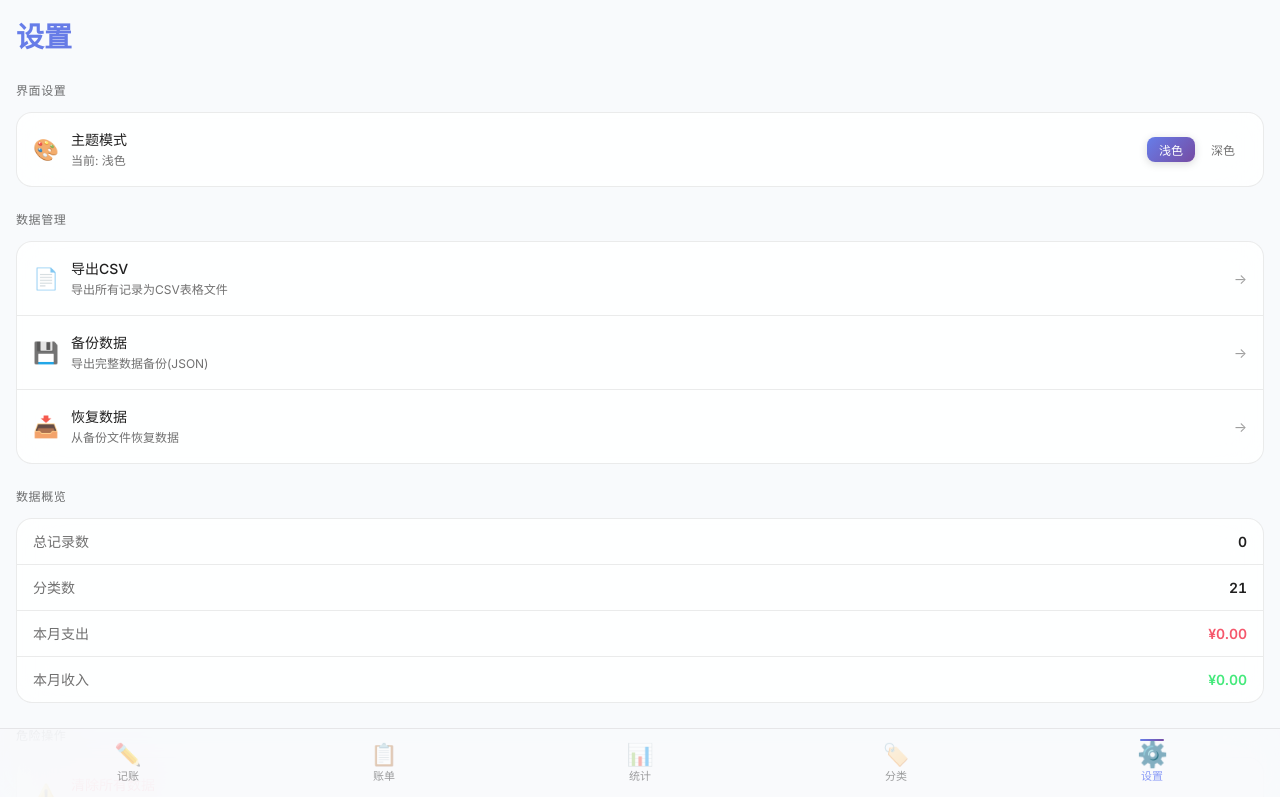
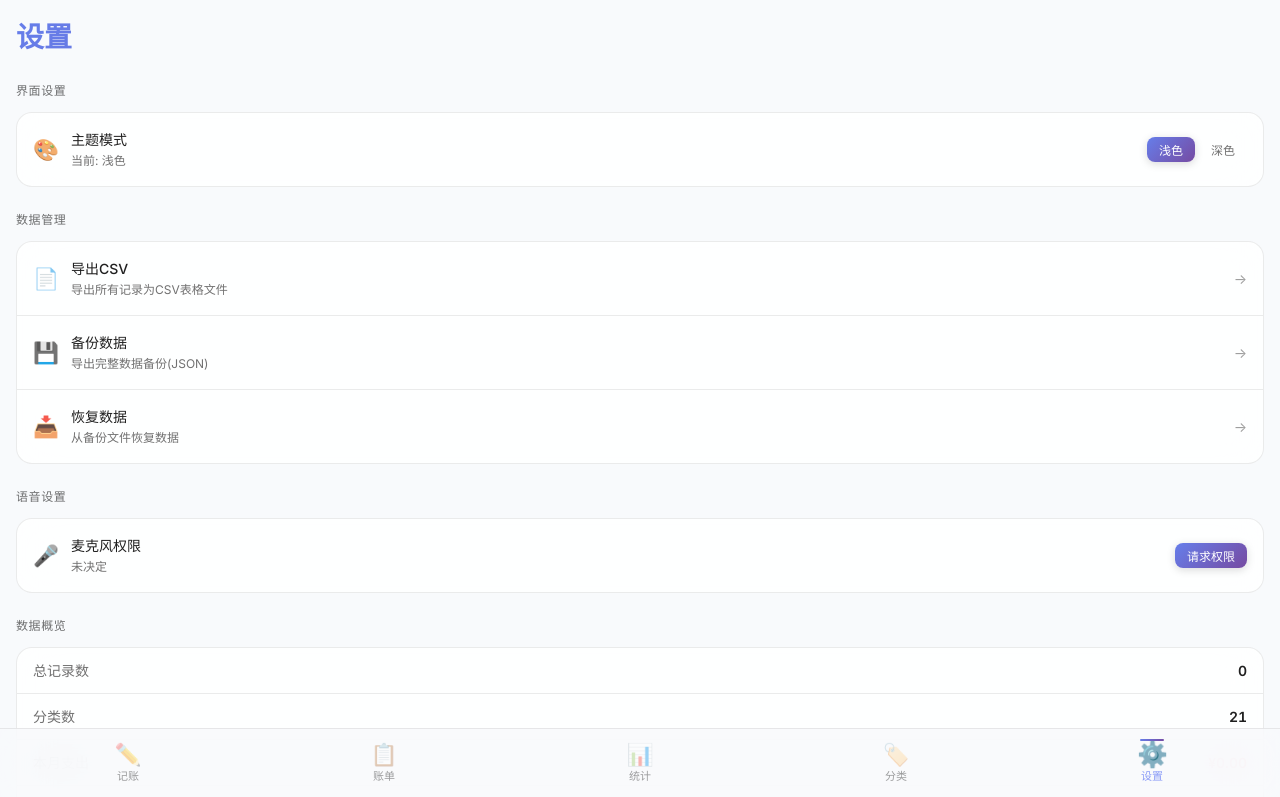
Before and after one commit to llxuk729/pwaBookkeeping, a Vue app: page /#/settings in a window 1280 px wide. Shown: the top 797 px of the page. Built offline with nearby package versions, Linux system fonts and the light colour scheme.

Commit message:
feat: 设置显示权限

```diff
--- a/package.json
+++ b/package.json
@@ -1,7 +1,7 @@
 {
   "name": "pwabookkeeping",
   "private": true,
-  "version": "1.3.0",
+  "version": "1.3.1",
   "type": "module",
   "scripts": {
     "dev": "vite",
--- a/src/speech-engine/platform-detect.js
+++ b/src/speech-engine/platform-detect.js
@@ -125,17 +125,23 @@ export async function checkMicrophonePermission() {
 export async function requestMicrophonePermission() {
   try {
     if (navigator.mediaDevices && navigator.mediaDevices.getUserMedia) {
+      // Check if we're in a secure context
+      if (!window.isSecureContext) {
+        return false
+      }
+
       const stream = await navigator.mediaDevices.getUserMedia({
         audio: {
           echoCancellation: true,
-          noiseSuppression: true
+          noiseSuppression: true,
+          sampleRate: 16000
         }
       })
       stream.getTracks().forEach(track => track.stop())
       return true
     }
   } catch (err) {
-    console.warn('Microphone permission request failed:', err)
+    // Error handling is done by the caller
   }
   return false
 }
--- a/src/speech-engine/providers/SpeechRecognitionProvider.js
+++ b/src/speech-engine/providers/SpeechRecognitionProvider.js
@@ -65,6 +65,12 @@ export class SpeechRecognitionProvider extends SpeechProvider {
   }
 
   async _doInitialize() {
+    // Check if we're in a secure context
+    if (!window.isSecureContext) {
+      this._status = EngineStatus.ERROR
+      throw new Error('需要在 HTTPS 或 localhost 环境下才能使用麦克风')
+    }
+
     // Request microphone permission first
     const hasPermission = await requestMicrophonePermission()
     if (!hasPermission) {
@@ -72,7 +78,7 @@ export class SpeechRecognitionProvider extends SpeechProvider {
       if (isIOSPWA()) {
         throw new Error('iOS PWA 不支持 Web Speech API，请使用 Whisper 引擎或在 Safari 中打开')
       }
-      throw new Error('麦克风权限被拒绝')
+      throw new Error('麦克风权限被拒绝。请在浏览器设置中允许访问麦克风，或在系统设置中检查应用权限。')
     }
 
     // Create SpeechRecognition instance
--- a/src/speech-engine/providers/WhisperProvider.js
+++ b/src/speech-engine/providers/WhisperProvider.js
@@ -128,7 +128,11 @@ export class WhisperProvider extends SpeechProvider {
     try {
       const hasPermission = await requestMicrophonePermission()
       if (!hasPermission) {
-        throw new Error('麦克风权限被拒绝')
+        // Check if we're in a secure context
+        if (!window.isSecureContext) {
+          throw new Error('需要在 HTTPS 或 localhost 环境下才能使用麦克风')
+        }
+        throw new Error('麦克风权限被拒绝。请在浏览器设置中允许访问麦克风，或在系统设置中检查应用权限。')
       }
 
       // Get audio stream
--- a/src/views/SettingsView.vue
+++ b/src/views/SettingsView.vue
@@ -51,6 +51,27 @@
           <span class="setting-arrow">→</span>
         </div>
         <input ref="fileInputRef" type="file" accept=".json" style="display:none" @change="handleImportBackup" />
+      </div>
+    </div>
+
+    <!-- Voice Settings -->
+    <div class="settings-section">
+      <div class="section-header"><span class="section-title">语音设置</span></div>
+      <div class="card settings-card">
+        <div class="setting-item">
+          <span class="setting-icon">🎤</span>
+          <div class="setting-content">
+            <div class="setting-title">麦克风权限</div>
+            <div class="setting-desc">{{ micPermissionStatus }}</div>
+          </div>
+          <button
+            class="btn btn-sm"
+            :class="micPermissionStatus === '已授予' ? 'btn-ghost' : 'btn-primary'"
+            @click="checkAndRequestMicPermission"
+            :disabled="checkingPermission">
+            {{ checkingPermission ? '检查中...' : (micPermissionStatus === '已授予' ? '已授权' : '请求权限') }}
+          </button>
+        </div>
       </div>
     </div>
 
@@ -111,6 +132,7 @@ import { useRecordsStore } from '../stores/records.js'
 import { useCategoriesStore } from '../stores/categories.js'
 import { exportToCSV, exportBackup, importBackup } from '../services/export.js'
 import { db, initializeDB } from '../db/database.js'
+import { checkMicrophonePermission, requestMicrophonePermission } from '../speech-engine/platform-detect.js'
 import pkg from '../../package.json'
 
 const recordsStore = useRecordsStore()
@@ -118,10 +140,61 @@ const categoriesStore = useCategoriesStore()
 const fileInputRef = ref(null)
 
 const isDarkTheme = ref(false)
+const micPermissionStatus = ref('未知')
+const checkingPermission = ref(false)
 
 onMounted(() => {
   isDarkTheme.value = document.documentElement.classList.contains('dark')
+  checkMicPermissionStatus()
 })
+
+async function checkMicPermissionStatus() {
+  const status = await checkMicrophonePermission()
+  switch (status) {
+    case 'granted':
+      micPermissionStatus.value = '已授予'
+      break
+    case 'denied':
+      micPermissionStatus.value = '已拒绝'
+      break
+    case 'prompt':
+      micPermissionStatus.value = '未决定'
+      break
+    default:
+      micPermissionStatus.value = '无法检测'
+  }
+}
+
+async function checkAndRequestMicPermission() {
+  checkingPermission.value = true
+  try {
+    // First check current status
+    await checkMicPermissionStatus()
+
+    // If not granted, try to request
+    if (micPermissionStatus.value !== '已授予') {
+      const success = await requestMicrophonePermission()
+      if (success) {
+        micPermissionStatus.value = '已授予'
+        alert('麦克风权限已成功授予！')
+      } else {
+        // Check again to get updated status
+        await checkMicPermissionStatus()
+        if (micPermissionStatus.value === '已拒绝') {
+          alert('麦克风权限被拒绝。请在浏览器设置中手动允许访问麦克风。\n\n操作步骤：\n1. 点击地址栏左侧的锁图标\n2. 找到“麦克风”权限\n3. 设置为“允许”\n4. 刷新页面')
+        } else {
+          alert('无法获取麦克风权限。请确保：\n1. 使用 HTTPS 或 localhost 访问\n2. 设备有麦克风\n3. 没有其他应用占用麦克风')
+        }
+      }
+    } else {
+      alert('麦克风权限已授予，可以正常使用语音功能。')
+    }
+  } catch (err) {
+    alert('检查权限时出错: ' + err.message)
+  } finally {
+    checkingPermission.value = false
+  }
+}
 
 function setTheme(theme) {
   if (theme === 'dark') {
```
